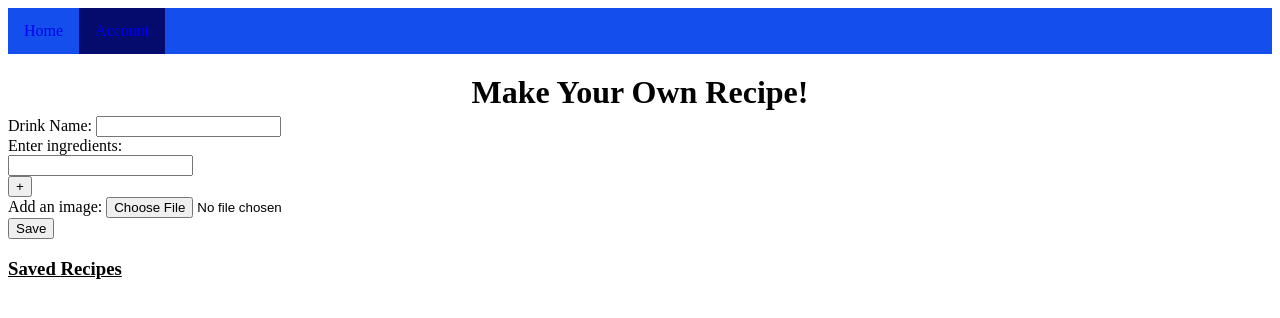
After one commit to HF-Ifrit/dbtp, a Django app: page /account/recipes/add in a window 1280 px wide. The commit adds this page. Shown: the top 318 px of the page. Run offline with Django 3.2, Linux system fonts and the light colour scheme.

Commit message:
All pages specified in design doc created

```diff
--- a/SeniorProject/DrinkBeyondThePossible/static/DrinkBeyondThePossible/style.css
+++ b/SeniorProject/DrinkBeyondThePossible/static/DrinkBeyondThePossible/style.css
@@ -1,3 +1,35 @@
+/* General styling */
+a.buttonLink
+{
+    -webkit-appearance: button;
+    text-decoration: none;
+    color: initial;
+    margin: auto;
+    text-align: center;
+    padding: 5% 10% 10% 10%;
+}
+
+.centeredContainer
+{
+    padding: 10px;
+    margin: auto;
+    width: 10%;
+}
+
+.centeredButtons
+{
+    display: block;
+    margin: auto;
+}
+
+.centeredTitle
+{
+    margin: auto;
+    text-align: center;
+    padding-top: 20px;
+    padding-bottom: 5px;
+}
+
 /* Navigation menu and menu item styling */
 .navmenu
 {
@@ -29,42 +61,23 @@
     background-color:rgba(86, 134, 223, 0.788);
 }
 
-a:link, a:visited
+li.navitem a:link,
+li.navitem a:visited
 {
     text-decoration: none;
 }
 
-a:visited
+li.navitem a:visited
 {
     color: white;
 }
 
 /* Homepage styling */
-#entryInputs
-{
-    padding: 30px;
-}
-
 .searchEntry
 {
     display: block;
-    margin: auto;
-    width: 20%;
-}
-
-#addEntry
-{
-    display: block;
-    margin: auto;
-
-}
-
-.centeredTitle
-{
-    margin: auto;
-    text-align: center;
-    padding-top: 20px;
-    padding-bottom: 5px;
+    margin-bottom: 10px;
+    width: 100%;
 }
 
 /* Search result styling */
--- a/SeniorProject/DrinkBeyondThePossible/templates/DrinkBeyondThePossible/home.html
+++ b/SeniorProject/DrinkBeyondThePossible/templates/DrinkBeyondThePossible/home.html
@@ -7,18 +7,18 @@
     {% block title %}<title>Drink Beyond the Possible</title>{% endblock title %}
     <link rel="stylesheet" type="text/css" href="{% static 'DrinkBeyondThePossible/style.css' %}">
     <script src="https://ajax.googleapis.com/ajax/libs/jquery/3.3.1/jquery.min.js"></script>
-    {% block jquery %}
+</head>
+{% block jquery %}
         <script>
             $(document).ready(function()
             {
-                $("#id").click(function()
+                $("#addEntry").click(function(event)
                 {
-                    $(".entryInputs").append("<input class='searchEntry' type='text' name='ingredient'");
+                    $("#entryInputs").append("<input class='searchEntry' type='text'name='ingredient'>");
                 });
             });
         </script>
-    {% endblock jquery %}
-</head>
+{% endblock jquery %}
 
 <body>
     {% include "DrinkBeyondThePossible/navigation.html" %}
@@ -26,12 +26,13 @@
     {% block content %}
         <h1 class="centeredTitle">Drink Beyond the Possible</h1>
         <h4 class="centeredTitle">Enter available ingredients:</h4>
-        <div class="entryInputs">
+        <div id="entryInputs" class="centeredContainer">
             <input class="searchEntry" type="text" name="ingredient">
-
         </div>
 
-        <button id="addEntry">+</button>
+        <button id="addEntry" class="centeredButtons">+</button>
+        <br>
+        <button id="searchDrinks" class="centeredButtons">Search for matching drinks</button>
 
     {% endblock content %}
 </body>
--- a/SeniorProject/DrinkBeyondThePossible/templates/DrinkBeyondThePossible/navigation.html
+++ b/SeniorProject/DrinkBeyondThePossible/templates/DrinkBeyondThePossible/navigation.html
@@ -1,4 +1,4 @@
 <ul class="navmenu">
     <li class="navitem {% if activePage == "Home" %} active {% endif %}"><a href="{% url 'index' %}">Home</a></li>
-    <li class="navitem {% if activePage == "Account" %} active {% endif %}">Account</li>
+    <li class="navitem {% if activePage == "Account" %} active {% endif %}"><a href="{% url 'manage' %}">Account</a></li>
 </ul>
--- /dev/null
+++ b/SeniorProject/DrinkBeyondThePossible/templates/DrinkBeyondThePossible/new_custom_drink.html
@@ -0,0 +1,56 @@
+{% extends "DrinkBeyondThePossible/home.html" %}
+{% load static %}
+
+{% block title %}
+    <title>New Custom Drink</title>
+{% endblock title %}
+
+{% block jquery %}
+        <script>
+            $(document).ready(function()
+            {
+                $("#addEntry").click(function(event)
+                {
+                    /*$("#entryInputs").append("<input class='searchEntry' type='text'name='ingredient'>");*/
+                });
+            });
+        </script>
+{% endblock jquery %}
+
+{% block content %}
+    <h1 class="centeredTitle">Make Your Own Recipe!</h1>
+
+    <form action="{% url 'recipeEntry' %}" method="POST">
+        {% csrf_token %}
+        <div>
+            <label for="drinkName">Drink Name:</label>
+            <input type="text" id="drinkName" name="custom_drink_name">
+        </div>
+
+        <div>
+            <label for="recipe">Enter ingredients:</label>
+            <div id="recipe">
+                <input type="text" name="ingredient">
+            </div>
+            <button id="addEntry" type="button">+</button>
+        </div>
+
+        <div>
+            <label for="drinkImage">Add an image:</label>
+            <input type="file" id="drinkImage" name="image" accept="image/*">
+        </div>
+
+        <div class="button">
+            <button type="submit">Save</button>
+        </div>
+    </form>
+
+    <!--Saved Recipe region-->
+    <style>h3{text-decoration: underline;}</style>
+    <div>
+        <h3>Saved Recipes</h3>
+        <ul>
+
+        </ul>
+    </div>
+{% endblock content %}
--- a/SeniorProject/DrinkBeyondThePossible/urls.py
+++ b/SeniorProject/DrinkBeyondThePossible/urls.py
@@ -4,6 +4,10 @@ from . import views
 
 urlpatterns = [
     path('', views.index, name='index'),
+    path('account', views.manage, name='manage'),
+    path('account/ingredients', views.ingredientList, name='ingredientList'),
+    path('account/recipes', views.recipeList, name='recipes'),
+    path('account/recipes/add', views.newCustomDrink, name='recipeEntry'),
     path('detail', views.detail, name='detail'),
-    path('results', views.results, name='results')
+    path('results', views.results, name='results'),
 ]
--- a/SeniorProject/DrinkBeyondThePossible/views.py
+++ b/SeniorProject/DrinkBeyondThePossible/views.py
@@ -2,7 +2,10 @@ from django.shortcuts import render
 
 # Create your views here.
 def index(request):
-    context = {'activePage': 'Home'}
+    context = {
+        'activePage': 'Home',
+        'currentUser': ''
+    }
     return render(request, 'DrinkBeyondThePossible/home.html', context=context)
 
 def detail(request):
@@ -14,3 +17,37 @@ def results(request):
 
     context = {'drinkResults': drinkResults}
     return render(request, 'DrinkBeyondThePossible/search_results.html', context=context)
+
+def login(request):
+    context = {}
+    return render(request, 'DrinkBeyondThePossible/login.html', context=context)
+
+def logout(request):
+    context = {
+
+    }
+    return render(request, 'DrinkBeyondThePossible/logout.html', context=context)
+
+def manage(request):
+    context = {
+        'activePage': 'Account'
+    }
+    return render(request, 'DrinkBeyondThePossible/account_management.html', context=context)
+
+def newCustomDrink(request):
+    context = {
+        'activePage': 'Account'
+    }
+    return render(request, 'DrinkBeyondThePossible/new_custom_drink.html', context=context)
+
+def ingredientList(request):
+    context = {
+        'activePage': 'Account'
+    }
+    return render(request, 'DrinkBeyondThePossible/ingredient_list.html', context=context)
+
+def recipeList(request):
+    context = {
+        'activePage': 'Account'
+    }
+    return render(request, 'DrinkBeyondThePossible/custom_drinks.html', context=context)
```
Also changed, not shown: SeniorProject/DrinkBeyondThePossible/templates/DrinkBeyondThePossible/account_management.html (added, +16 -0 lines), SeniorProject/DrinkBeyondThePossible/templates/DrinkBeyondThePossible/custom_drinks.html (added, +29 -0 lines), SeniorProject/DrinkBeyondThePossible/templates/DrinkBeyondThePossible/ingredient_list.html (added, +53 -0 lines).
